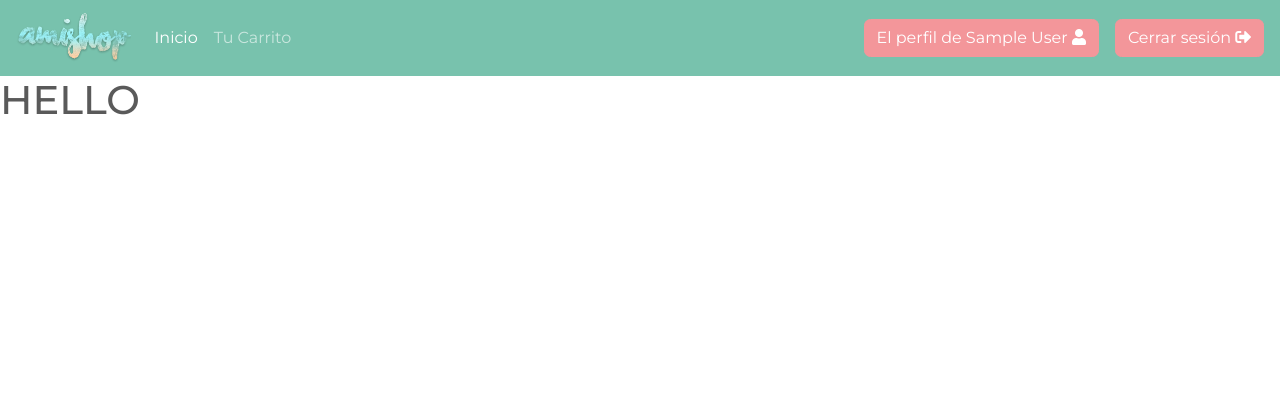
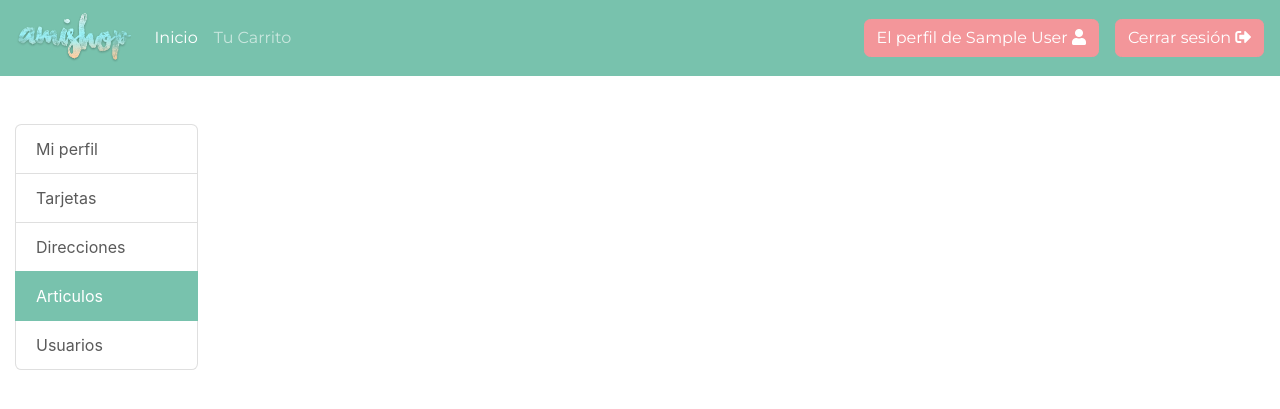
Before and after one commit to Hizha97/Amishop, a CodeIgniter app: page /Amishop/perfil/articulos in a window 1280 px wide. Shown: the top 409 px of the page. Run offline with CodeIgniter, Linux system fonts and the light colour scheme; the visitor is signed in with stand-in values (Sample User, id 1); some libraries are stand-ins or nearby versions.

Commit message:
Eliminar usuario empezado

```diff
--- a/application/controllers/Carrito.php
+++ b/application/controllers/Carrito.php
@@ -8,12 +8,11 @@
 
 class Carrito extends CI_Controller
 {
-    public function index()
+    public function mostarCarrito()
     {
-
         $this->load->view("layout/header", array("title" => "Carrito"));
         $this->load->view("layout/navbar");
-
+        $this->load->view("carrito_view");
         $this->load->view("layout/footer");
     }
 }
--- a/application/controllers/Perfil.php
+++ b/application/controllers/Perfil.php
@@ -82,6 +82,9 @@ class Perfil extends CI_Controller
 
     public function articulos()
     {
+        if(!isset($_SESSION['isLoggedIn']))
+            redirect(site_url('usuarios/login'));
+
         $this->load->view("layout/header", array("title" => "Articulos"));
         $this->load->view("layout/navbar");
         $this->load->view("perfil_articulos_view");
@@ -90,6 +93,15 @@ class Perfil extends CI_Controller
 
     public function usuarios()
     {
+        if(!isset($_SESSION['isLoggedIn']))
+            redirect(site_url('usuarios/login'));
 
+        $this->load->model("usuarios_model");
+        $data['usuarios'] = $this->usuarios_model->getAllUsuarios()->result_array();
+
+        $this->load->view("layout/header", array("title" => "Articulos"));
+        $this->load->view("layout/navbar");
+        $this->load->view("perfil_usuarios_view", $data);
+        $this->load->view("layout/footer");
     }
 }
--- a/application/controllers/Usuarios.php
+++ b/application/controllers/Usuarios.php
@@ -117,6 +117,12 @@ class Usuarios extends CI_Controller
         redirect(base_url());
     }
 
+    function eliminar($id)
+    {
+        $this->load->model('usuarios_model');
+        $this->usuarios_model->eliminarUsuario($id);
+    }
+
 
     function perfil(){
 
--- a/application/views/layout/navbar.php
+++ b/application/views/layout/navbar.php
@@ -16,7 +16,7 @@
                 <a class="nav-link" href="<?php echo base_url() ?>">Inicio <span class="sr-only">(current)</span></a>
             </li>
             <li class="nav-item">
-                <a class="nav-link" href="carrito">Tu Carrito</a>
+                <a class="nav-link" href=" <?php site_url('carrito/mostarCarrito') ?>">Tu Carrito</a>
             </li>
         </ul>
 
--- a/application/views/perfil_articulos_view.php
+++ b/application/views/perfil_articulos_view.php
@@ -1 +1,28 @@
-<h1> HELLO </h1>
+<div class="container-fluid">
+    <div class = "row">
+        <div class="col-12 col-lg-2 mt-5">
+            <div class="list-group">
+                <a href="<?php echo site_url('perfil') ?>" class="list-group-item list-group-item-action">
+                    Mi perfil
+                </a>
+                <a href="<?php echo site_url('perfil/tarjetas') ?>" class="list-group-item list-group-item-action">
+                    Tarjetas
+                </a>
+                <a href="<?php echo site_url('perfil/direcciones') ?>" class="list-group-item list-group-item-action">
+                    Direcciones
+                </a>
+
+                <?php
+                if(isset($_SESSION['esAdministrador']) and $_SESSION['esAdministrador']) {
+                    echo sprintf('<a href="%s" class="list-group-item list-group-item-action active">', site_url('perfil/articulos'));
+                    echo 'Articulos';
+                    echo '</a>';
+
+                    echo sprintf('<a href="%s" class="list-group-item list-group-item-action">', site_url('perfil/usuarios'));
+                    echo 'Usuarios';
+                    echo '</a>';
+                }
+                ?>
+            </div>
+        </div>
+</div>
```
Also changed, not shown: application/models/Usuarios_model.php (+11 -0 lines), application/views/perfil_usuarios_view.php (added, +55 -0 lines), application/views/carrito_view.php (added).
